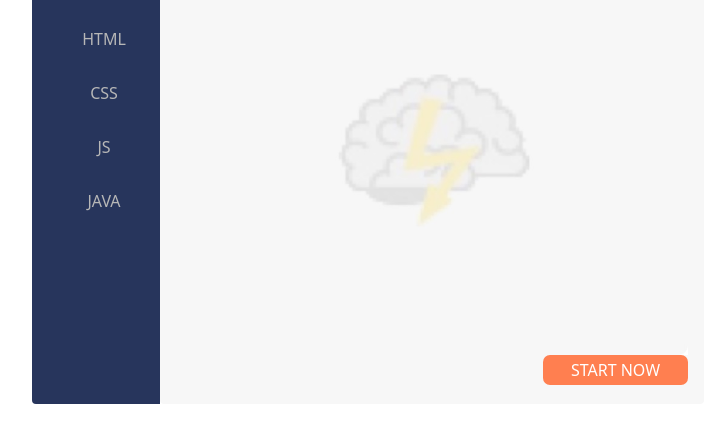
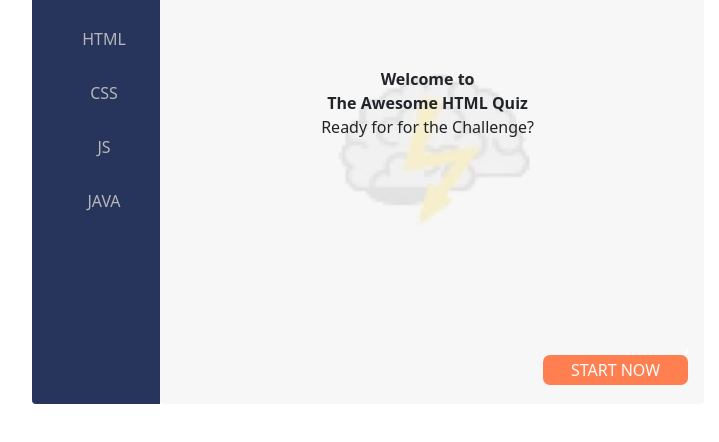
Before and after one commit to FuchsChristopher/QuizApp, a plain HTML site: page index.html in a window 1280 px wide. Shown: the part 244-686 px from the top of the page, without its empty margins (272-991 px from the left). Drawn offline with nearby package versions, Linux system fonts and the light colour scheme.

Commit message:
added startText

```diff
--- a/index.html
+++ b/index.html
@@ -34,6 +34,10 @@
             </div>
             <div class="card-body card-body-color" id="startScreen" style="display: none;">
                 <div class="startScreenDiv">
+                    <div class="startScreenDiv2"><b>Welcome to<br>
+                        The Awesome HTML Quiz</b>
+                        Ready for for the Challenge?
+                    </div>
                     <img class="startScreenImg" src="./img/brainbg.jpg" style="width: 32rem;">
                     <button class="startButton" onclick="init()">START NOW</button>
                 </div>
--- a/style.css
+++ b/style.css
@@ -209,3 +209,12 @@ nav div {
     height: 30px;
     border-radius: 7px;
 }
+
+.startScreenDiv2 {
+    display: flex;
+    position: absolute;
+    right: 170px;
+    flex-direction: column;
+    bottom: 265px;
+    text-align: center;
+}
```
